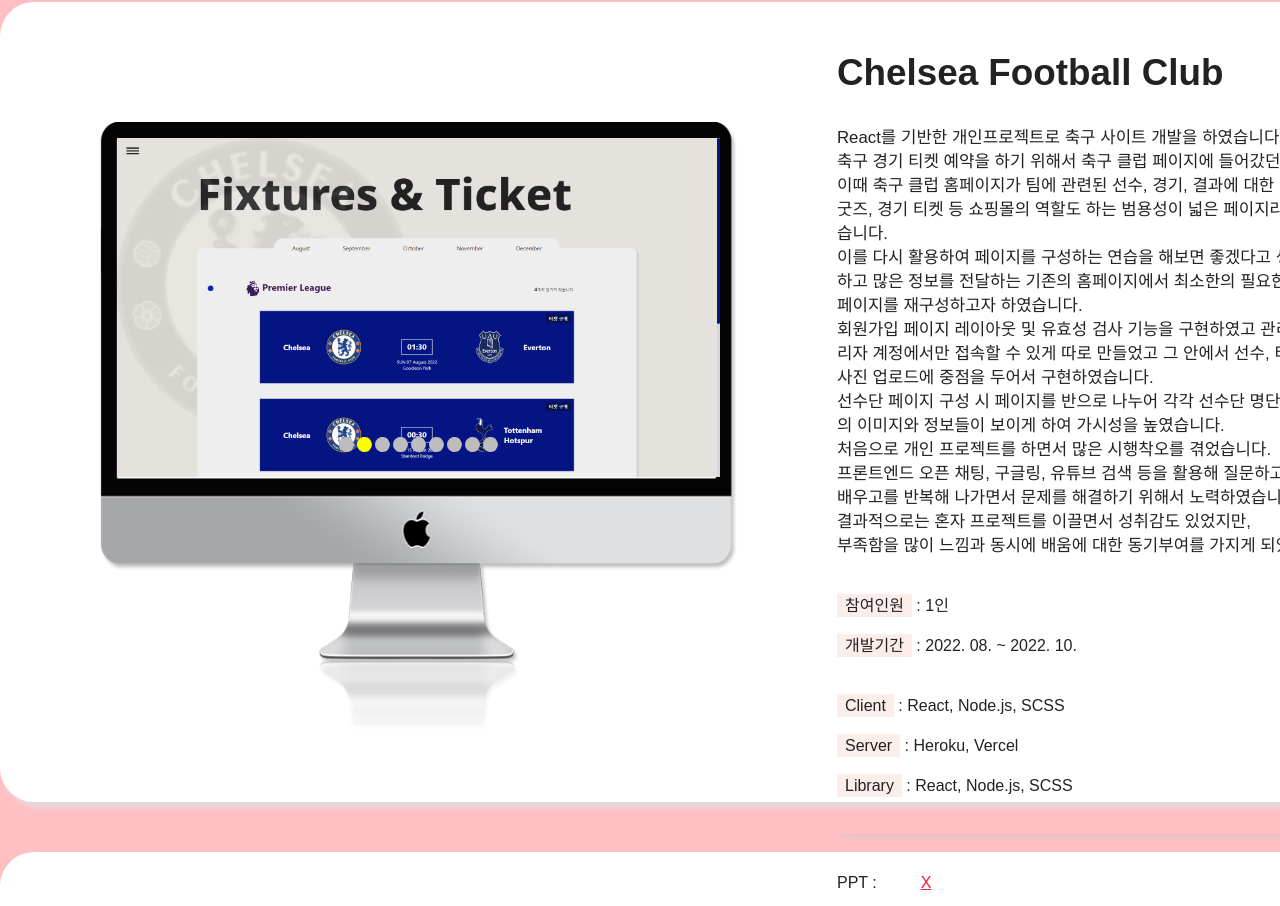
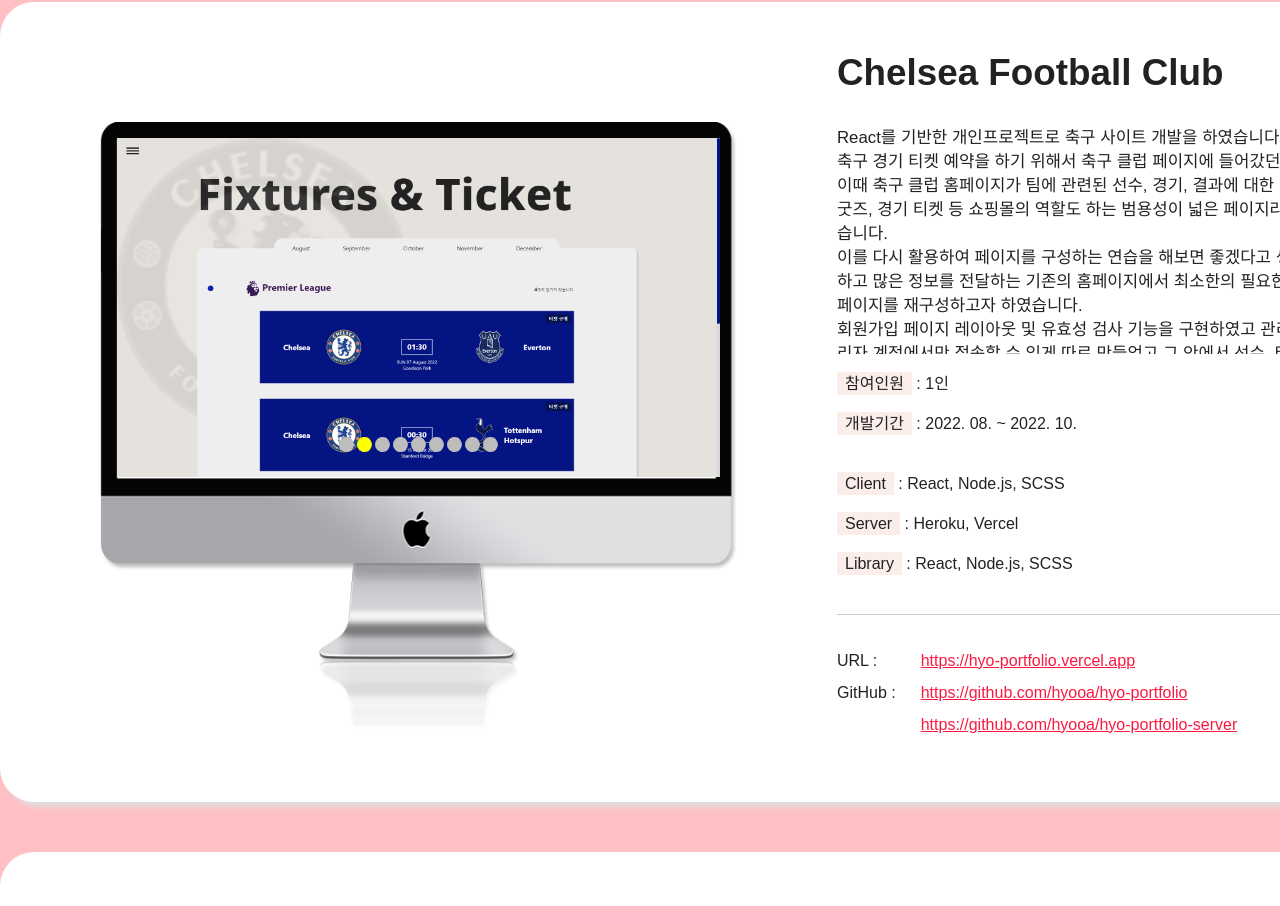
Before and after one commit to hyooa/hyoyoung-portfolio, a React (Create React App) app: page /project in a window 1280 px wide. Shown: the part 1058-1964 px from the top of the page. Built offline with nearby package versions, Linux system fonts and the light colour scheme.

Commit message:
수정중

```diff
--- a/src/project/component/ProOne.js
+++ b/src/project/component/ProOne.js
@@ -37,8 +37,9 @@
                         <li>
                             포트폴리오 용도로 제작한 웹사이트입니다.<br></br>
                             지금 보고 있는 바로 이 웹사이트에 해당합니다.<br></br>
-                            이미 순수 React로 개발을 완료한 프로젝트입니다.<br></br>
-                            현재 반응형은 제작중에 있습니다. 계속 업데이트해나갈 예정입니다.<br></br>
+                            순수 React로 개발한 프로젝트입니다.<br></br>
+                            현재 반응형은 제작중에 있습니다.<br></br>
+                            계속 업데이트해나갈 예정입니다.<br></br>
                         </li>
                     </ul>
                     <ul>
--- a/src/project/component/ProTwo.js
+++ b/src/project/component/ProTwo.js
@@ -54,14 +54,6 @@
                     <ul>
                         <li>
                             <div>
-                                <span>PPT : </span>
-                            </div>
-                            <div>
-                                <a href='https://github.com/hyooa'>X</a>
-                            </div>
-                        </li>
-                        <li>
-                            <div>
                                 <span>URL : </span>
                             </div>
                             <div>
--- a/src/project/project.scss
+++ b/src/project/project.scss
@@ -218,6 +218,26 @@
 
         // 두번째
         .boxTwo {
+            #info ul:first-child {
+                height: 230px;
+                overflow-y: scroll;
+                margin-bottom: 10px;
+
+                /* 스크롤바 */
+                &::-webkit-scrollbar {
+                    width: 10px;
+                }
+
+                &::-webkit-scrollbar-thumb {
+                    background: #fc1a40;
+                    border-radius: 10px;
+                }
+
+                &::-webkit-scrollbar-track {
+                    background: #fbedea;
+                }
+            }
+
             >div:first-child {
                 >div {
                     .pc {
@@ -232,8 +252,7 @@
                     width: 72%;
                     height: 44%;
 
-                    img {
-                    }
+                    img {}
                 }
             }
 
```
